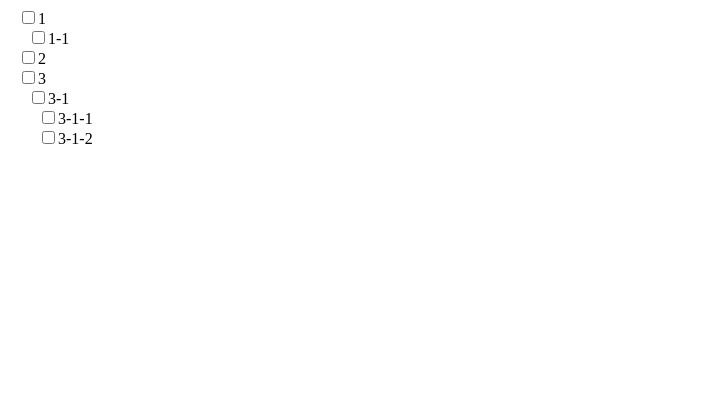
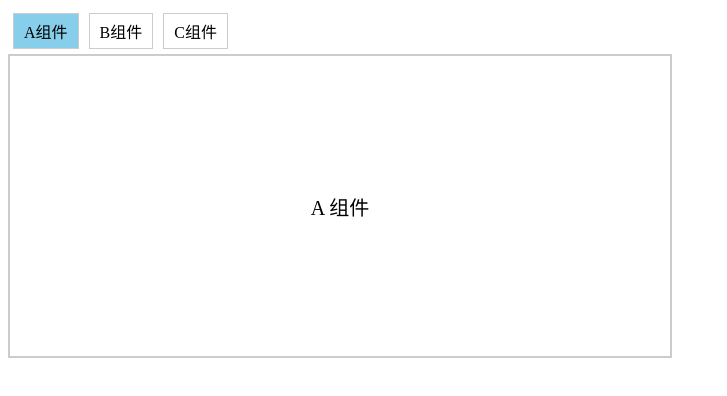
Before and after one commit to icebear32/VUE_CODE, a Vue app in the folder vuecode/myapp/: page / in a window 1280 px wide. Shown: the top 396 px of the page, without its empty margins (0-727 px from the left). Built offline with nearby package versions, Linux system fonts and the light colour scheme.

Commit message:
动态组件

```diff
--- /dev/null
+++ b/vuecode/myapp/src/20-动态组件/A.vue
@@ -0,0 +1,19 @@
+<script setup>
+
+</script>
+
+<template>
+    <div class="com">A 组件</div>
+</template>
+
+<style scoped lang="less">
+.com {
+    width: 660px;
+    height: 300px;
+    border: 2px solid #ccc;
+    font-size: 20px;
+    display: flex;
+    justify-content: center;
+    align-items: center;
+}
+</style>
--- /dev/null
+++ b/vuecode/myapp/src/20-动态组件/App.vue
@@ -0,0 +1,52 @@
+<script setup>
+import { ref, reactive, markRaw, shallowRef } from 'vue'
+import Avue from './A.vue'
+import Bvue from './B.vue'
+import Cvue from './C.vue'
+
+const comId = shallowRef(Avue)
+const active = ref(0)
+
+const data = reactive([
+    {
+        name: 'A组件',
+        com: markRaw(Avue)
+    },
+    {
+        name: 'B组件',
+        com: markRaw(Bvue)
+    },
+    {
+        name: 'C组件',
+        com: markRaw(Cvue)
+    }
+])
+
+const switchCom = (item, index) => {
+    comId.value = item.com
+    active.value = index
+}
+</script>
+
+<template>
+    <div style="display: flex;">
+        <div @click="switchCom(item, index)" :class="[active == index ? 'active' : '']" class="tabs"
+            v-for="(item, index) in data">
+            <div>{{ item.name }}</div>
+        </div>
+    </div>
+    <component :is="comId"></component>
+</template>
+
+<style scoped lang="less">
+.active {
+    background: skyblue;
+}
+
+.tabs {
+    border: 1px solid #ccc;
+    padding: 5px 10px;
+    margin: 5px;
+    cursor: pointer;
+}
+</style>
--- /dev/null
+++ b/vuecode/myapp/src/20-动态组件/B.vue
@@ -0,0 +1,19 @@
+<script setup>
+
+</script>
+
+<template>
+    <div class="com">B 组件</div>
+</template>
+
+<style scoped lang="less">
+.com {
+    width: 660px;
+    height: 300px;
+    border: 2px solid #ccc;
+    font-size: 20px;
+    display: flex;
+    justify-content: center;
+    align-items: center;
+}
+</style>
--- /dev/null
+++ b/vuecode/myapp/src/20-动态组件/C.vue
@@ -0,0 +1,19 @@
+<script setup>
+
+</script>
+
+<template>
+    <div class="com">C 组件</div>
+</template>
+
+<style scoped lang="less">
+.com {
+    width: 660px;
+    height: 300px;
+    border: 2px solid #ccc;
+    font-size: 20px;
+    display: flex;
+    justify-content: center;
+    align-items: center;
+}
+</style>
--- a/vuecode/myapp/src/main.js
+++ b/vuecode/myapp/src/main.js
@@ -21,7 +21,8 @@ import 'element-plus/dist/index.css'
 // import App from './16-自定义指令-图片懒加载/App.vue'
 // import App from './17-属性透传/App.vue'
 // import App from './18-v-once/App.vue'
-import App from './19-递归组件/App.vue'
+// import App from './19-递归组件/App.vue'
+import App from './20-动态组件/App.vue'
 
 const app = createApp(App)
 
```
Also changed, not shown: 1 other file (tests, documents, lock files or other folders).
